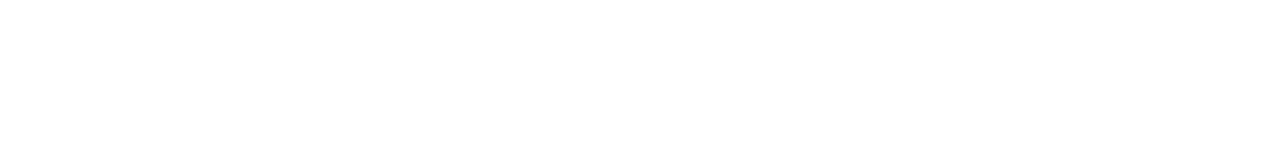
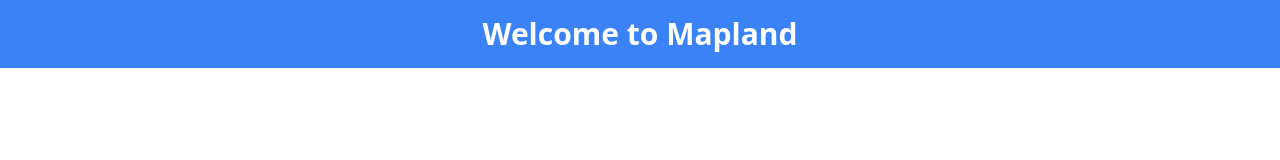
Before and after one commit to Ben-Cor/Map-Site, a plain HTML site: page index.html in a window 1280 px wide. Drawn offline with nearby package versions, Linux system fonts and the light colour scheme.

Commit message:
amended to tailwind CDN install

```diff
--- a/index.html
+++ b/index.html
@@ -4,8 +4,12 @@
     <meta charset="UTF-8">
     <meta name="viewport" content="width=device-width, initial-scale=1.0">
     <title>Mapland</title>
+    <script src="https://cdn.tailwindcss.com"></script>
 </head>
 <body>
+    <header class="font-bold text-3xl text-center bg-blue-500 text-white p-4">
+        <h1>Welcome to Mapland</h1>
+    </header>
 
 </body>
 </html>
--- a/package.json
+++ /dev/null
@@ -1,6 +0,0 @@
-{
-  "dependencies": {
-    "@tailwindcss/vite": "^4.1.4",
-    "tailwindcss": "^4.1.4"
-  }
-}
```
Also changed, not shown: tailwind.config.js (added), 1 other file.
